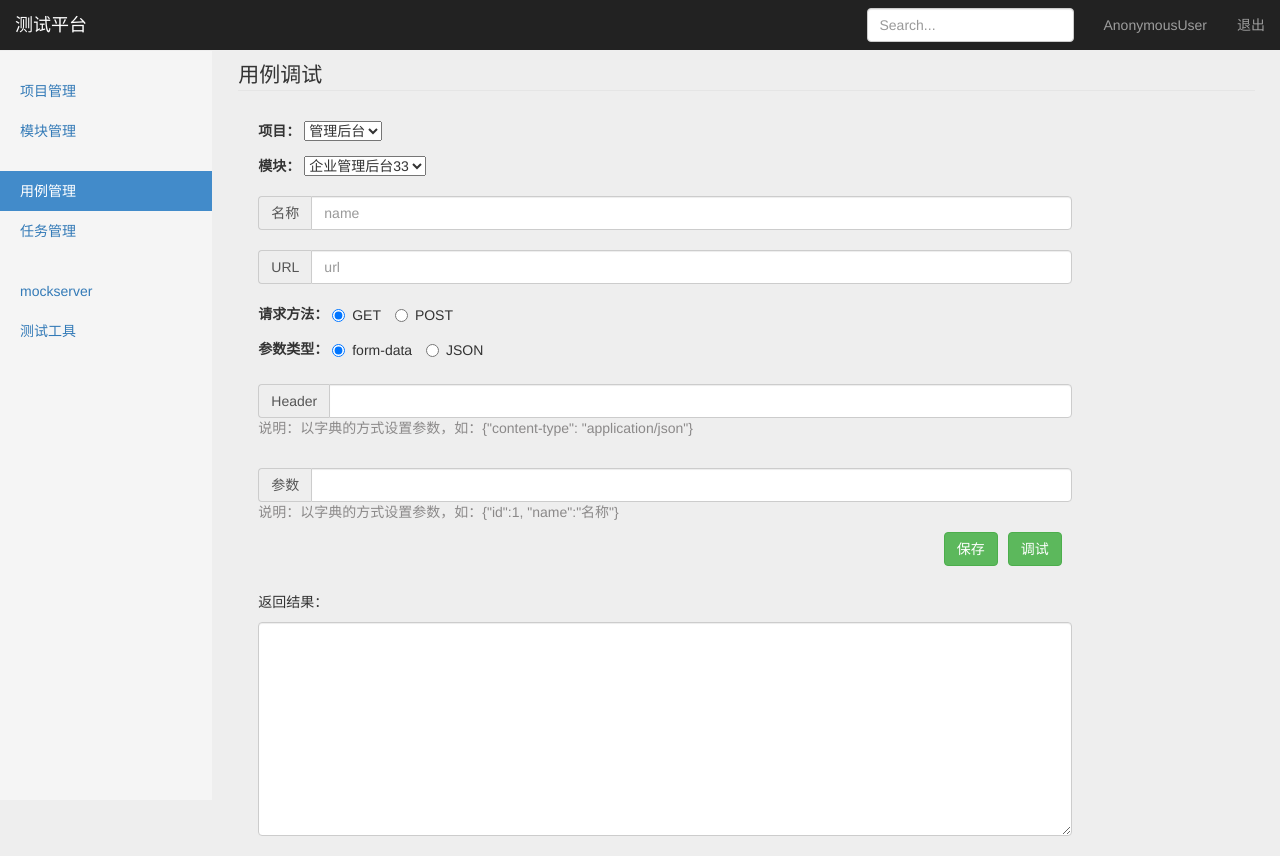
After one commit to ZhangShuang666/test_platform, a Django app: page /interface/case_debug/1/ in a window 1280 px wide. The commit adds this page. Run offline with Django 3.2, Linux system fonts and the light colour scheme; data comes from the database, SQL or seed files in the repository; both versions use the stored data as it was after the commit; some libraries are stand-ins or nearby versions.

Commit message:
重构名字，调试页面跳转

```diff
--- a/interface_app/urls.py
+++ b/interface_app/urls.py
@@ -3,9 +3,10 @@ from interface_app import views
 
 urlpatterns = [
     path('case_manage/', views.case_manage),
-    path('debug/', views.debug),
+    path('case_add/', views.case_add),
     path('api_debug/', views.api_debug),
     path('save_case/', views.save_case),
     path('get_porject_list', views.get_porject_list),
     path('search_case_name/', views.search_case_name),
+    path('case_debug/<int:cid>/', views.case_debug),
 ]
--- a/interface_app/views.py
+++ b/interface_app/views.py
@@ -34,19 +34,24 @@ def case_manage(request):
 
 
 @login_required
-# 创建/调试接口
-def debug(request):
+# 创建接口
+def case_add(request):
     if request.method == "GET":
         form = TestCaseForms()
-        return render(request, "api_debug.html", {
+        return render(request, "case_add.html", {
             "form": form,
-            "type": "debug"
+            "type": "add"
         })
     else:
         return HttpResponse("404")
 
 @login_required
 def api_debug(request):
+    '''
+    接口返回值，返回到页面
+    :param request:
+    :return:
+    '''
     if request.method == "POST":
         url = request.POST.get("req_url")
         method = request.POST.get("req_method")
@@ -120,6 +125,9 @@ def save_case(request):
 
 
 def search_case_name(request):
+    """
+    搜索用例
+    """
     if request.method == "GET":
         case_name = request.GET.get('case_name', "")
         cases = TestCase.objects.filter(name__contains=case_name)
@@ -142,3 +150,20 @@ def search_case_name(request):
         })
     else:
         return HttpResponse("404")
+
+
+def case_debug(request, cid):
+    '''
+    调试接口
+    :param request:
+    :param cid: 用例id
+    :return:
+    '''
+    if request.method == "GET":
+        form = TestCaseForms()
+        return render(request, "case_debug.html", {
+            "form": form,
+            "type": "debug"
+        })
+    else:
+        return HttpResponse("404")
--- /dev/null
+++ b/templates/case_debug.html
@@ -0,0 +1,162 @@
+{% extends "case_manage.html" %}
+{% block case_debug %}
+
+    <fieldset>
+        <div id="legend" class="">
+            <legend class="">用例调试</legend>
+        </div>
+
+        <div style="width:80%; margin-left: 20px;">
+        <form action="/debug/" method="get" class="bs-example bs-example-form" role="form" style="margin-top: 30px">
+
+            <div class="form-group" style="height: 20px;">
+                <label>项目：</label>
+                <select id="project_name"></select>
+            </div>
+
+            <div class="form-group">
+                <label>模块：</label>
+                <select id="module_name"></select>
+            </div>
+
+            <div class="input-group">
+                <span class="input-group-addon">名称</span>
+                <input id="req_name" type="text" class="form-control" placeholder="name">
+            </div>
+            <br>
+
+            <div class="input-group">
+                <span class="input-group-addon">URL</span>
+                <input id="req_url" type="text" class="form-control" placeholder="url">
+            </div>
+            <br>
+            <div>
+                <label>请求方法：</label>
+                <label class="radio-inline">
+                    <input type="radio" name="req_method" id="get" value="get" checked> GET
+                </label>
+                <label class="radio-inline">
+                    <input type="radio" name="req_method" id="post" value="post"> POST
+                </label>
+            </div>
+
+            <div style="margin-top: 10px;">
+                <label>参数类型：</label>
+                <label class="radio-inline">
+                    <input type="radio" name="req_type" id="from" value="from" checked> form-data
+                </label>
+                <label class="radio-inline">
+                    <input type="radio" name="req_type" id="json" value="json"> JSON
+                </label>
+            </div>
+
+            <br>
+            <div class="input-group">
+                <span class="input-group-addon">Header</span>
+                <input id="req_header" type="text" class="form-control">
+            </div>
+            <p style="color:#8B8989">说明：以字典的方式设置参数，如：{"content-type": "application/json"}</p>
+            <br>
+            <div class="input-group">
+                <span class="input-group-addon">参数</span>
+                <input id="req_parameter" type="text" class="form-control">
+            </div>
+            <p style="color:#8B8989">说明：以字典的方式设置参数，如：{"id":1, "name":"名称"}</p>
+            <div style="width: 100%; height: 60px;">
+                <button type="button" class="btn btn-success" id="send" style="float: right;margin-right: 10px;">调试</button>
+                <button type="button" class="btn btn-success" id="save" style="float: right;margin-right: 10px;">保存</button>
+            </div>
+
+        </form>
+
+        </div>
+
+        <div style="width:80%; margin-left: 20px;">
+            <p>返回结果：</p>
+            <textarea id="result" class="form-control" rows="10" name=textarea></textarea>
+        </div>
+
+    </fieldset>
+
+    <script src="https://cdn.bootcss.com/jquery/3.3.1/jquery.min.js"></script>
+    <script type="text/javascript">
+
+        ProjectInit('project_name', 'module_name');
+
+        $(document).ready(function () {
+            $("#send").click(function () {
+               let name = $("#req_name").val();
+               let url = $("#req_url").val();
+               let method = $('input[name="req_method"]:checked').val();
+               let parameter = $("#req_parameter").val();
+               let header = $("#req_header").val();
+
+               if (name === "") {
+                    window.alert("名称不能为空");
+                }else if (url === "") {
+                    window.alert("请求的URL不能为空");
+                } else if (method === "") {
+                    window.alert("请求的方法不能为空");
+                } else if (parameter === "") {
+                    parameter = "{}";
+                };
+
+               if (header === "") {
+                    header = "{}";
+               };
+
+
+               // 发送一个post请求
+               $.post("/interface/api_debug/", {
+                   "req_url": url,
+                   "req_method": method,
+                   "req_parameter": parameter
+                }, function (resp) {
+                    $("#result").html(resp);
+                });
+
+            });
+
+        $("#save").click(function () {
+                let name = $("#req_name").val();
+                let url = $("#req_url").val();
+                let method = $('input[name="req_method"]:checked').val();
+                let parameter = $("#req_parameter").val();
+                let req_type = $('input[name="req_type"]:checked').val();
+                let header = $("#req_header").val();
+                let module_name = $('select[id="module_name"]').val();
+
+                console.log("类型", req_type);
+                console.log("头部", header);
+                console.log("模块", module_name);
+                //window.alert("hello jQ");
+                if (name === "") {
+                    window.alert("名称不能为空");
+                }else if (url === "") {
+                    window.alert("请求的URL不能为空");
+                } else if (method === "") {
+                    window.alert("请求的方法不能为空");
+                } else if (parameter === "") {
+                    parameter = "{}";
+                }
+
+                // 发送一个post请求
+                $.post("/interface/save_case/", {
+                    "name": name,
+                    "req_url": url,
+                    "req_method": method,
+                    "req_parameter": parameter,
+                    "req_type": req_type,
+                    "header": header,
+                    "module": module_name,
+                }, function (resp) {
+                    $("#result").html(resp);
+                });
+
+            });
+
+        });
+    </script>
+
+
+{% endblock %}
--- a/templates/case_manage.html
+++ b/templates/case_manage.html
@@ -47,7 +47,7 @@
         <div class="col-sm-9 col-sm-offset-3 col-md-10 col-md-offset-2 main">
             <h3 class="sub-header">用例列表
                 <button type="button" class="btn btn-success" style="float: right;"
-                onclick="window.location.href='/interface/debug/'">调试</button>
+                onclick="window.location.href='/interface/case_add/'">创建</button>
             </h3>
 
             <div class="table-responsive">
@@ -78,8 +78,8 @@
                   <td>{{case.req_method}}</td>
                   <td>{{case.create_time | date:"Y-m-d H:i:s" }}</td>
                   <td>
-                    <a href="/manage/project_edit/{{project.id}}/">编辑</a>
-                    <a href="/manage/project_delete/{{project.id}}/">删除</a>
+                    <a href="/interface/case_debug/{{case.id}}/">调试</a>
+                    <a href="/manage/project_delete/{{case.id}}/">删除</a>
                   </td>
                 </tr>
               {% endfor %}
@@ -115,8 +115,8 @@
 
     {% endif %}
 
-    <!-- 调试页面 -->
-    {% if type == 'debug'%}
+    <!-- 创建用例页面 -->
+    {% if type == 'add'%}
         <div class="col-sm-9 col-sm-offset-3 col-md-10 col-md-offset-2 main">
             <div class="row">
                 {% block api_debug %}
@@ -125,6 +125,18 @@
             </div>
         </div>
     {% endif %}
+
+    <!-- 调试用例页面 -->
+    {% if type == 'debug'%}
+        <div class="col-sm-9 col-sm-offset-3 col-md-10 col-md-offset-2 main">
+            <div class="row">
+                {% block case_debug %}
+
+                {% endblock %}
+            </div>
+        </div>
+    {% endif %}
+
 
     <!-- Bootstrap core JavaScript
     ================================================== -->
```
Also changed, not shown: db.sqlite3, templates/case_add.html (renamed from templates/api_debug.html).
